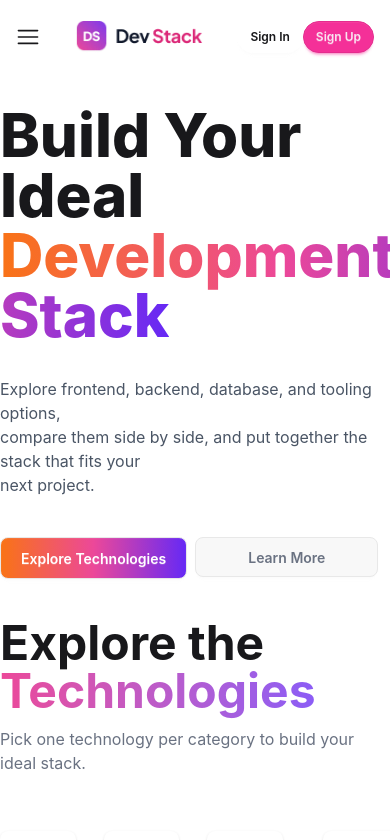
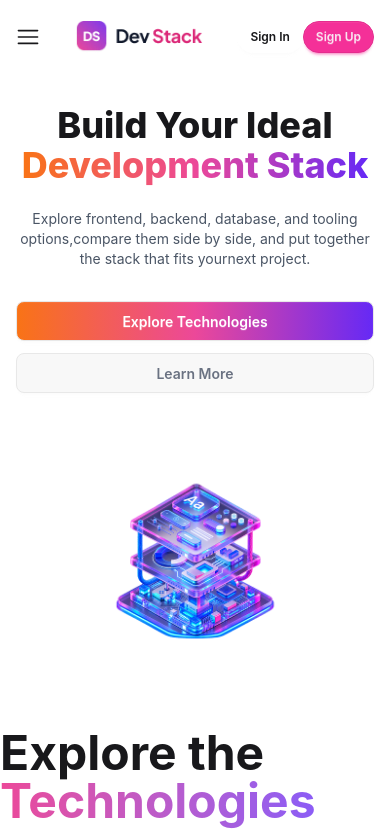
Before and after one commit to RayhanHossain52/DevStack_Website, a React (Vite) app: page / in a window 390 px wide. Shown: the top 840 px of the page. Built offline with nearby package versions, Linux system fonts and the light colour scheme.

Commit message:
Hero Section Responsive

```diff
--- a/src/components/Banner.tsx
+++ b/src/components/Banner.tsx
@@ -1,19 +1,48 @@
 import BannerLogo from '../assets/banner-stack.png'
+
 const Banner = () => {
     return (
-        <section className='w-full h-full mt-8'>
-            <div className='container mx-auto flex justify-between items-center'>
-                <div className='flex flex-col gap-8'>
-                    <h2><span className='font-extrabold text-6xl'>Build Your Ideal</span><br /><span className='text-brand-gradient font-extrabold text-6xl'>Development Stack</span></h2>
-                    <p className='text-gray-600'>Explore frontend, backend, database, and tooling options,<br />compare them side by side, and put together the stack that fits your<br />next project.</p>
-                    <div className='flex gap-2 mt-2'>
-                        <button className="btn brand-gradient rounded-lg p-5 text-white">Explore Technologies</button>
-                        <button className="btn rounded-lg px-13 text-gray-500">Learn More</button>
+        <section className="w-full mt-8">
+            <div className="container mx-auto px-4 flex flex-col lg:flex-row justify-between items-center gap-10 lg:gap-5">
+
+                <div className="flex flex-col gap-6 lg:gap-8 text-center lg:text-left">
+                    <h2>
+                        <span className="font-extrabold text-4xl sm:text-5xl lg:text-6xl">
+                            Build Your Ideal
+                        </span>
+                        <br />
+                        <span className="text-brand-gradient font-extrabold text-4xl sm:text-5xl lg:text-6xl">
+                            Development Stack
+                        </span>
+                    </h2>
+
+                    <p className="text-gray-600 text-sm sm:text-base">
+                        Explore frontend, backend, database, and tooling options,
+                        <br className="hidden lg:block" />
+                        compare them side by side, and put together the stack that fits your
+                        <br className="hidden lg:block" />
+                        next project.
+                    </p>
+
+                    <div className="flex flex-col sm:flex-row gap-3 mt-2 justify-center lg:justify-start">
+                        <button className="btn brand-gradient rounded-lg px-5 text-white">
+                            Explore Technologies
+                        </button>
+
+                        <button className="btn rounded-lg px-5 text-gray-500">
+                            Learn More
+                        </button>
                     </div>
                 </div>
-                <div>
-                    <img src={BannerLogo} alt="" className='w-140'/>
+
+                <div className="w-full lg:w-auto flex justify-center">
+                    <img
+                        src={BannerLogo}
+                        alt="Development Stack"
+                        className="w-64 sm:w-80 md:w-96 lg:w-140"
+                    />
                 </div>
+
             </div>
         </section>
     );
--- a/src/components/Navbar.tsx
+++ b/src/components/Navbar.tsx
@@ -6,13 +6,13 @@ const Navbar = () => {
         <nav className="sticky top-0 z-50 bg-white">
             <div className="container mx-auto py-5 px-4 flex justify-between items-center">
 
-                {/* Left: Hamburger - Small Devices */}
+
                 <button className="lg:hidden text-2xl">
                     <RxHamburgerMenu />
 
                 </button>
 
-                {/* Center: Brand Logo */}
+
                 <img src={logo} alt="DevStack" className="w-32 lg:w-auto" />
 
                 {/* Navigation Links - Large Devices */}
@@ -24,7 +24,7 @@ const Navbar = () => {
                     <a href="">Contact</a>
                 </div>
 
-                {/* Right: Sign In & Sign Up */}
+
                 <div className="flex">
                     <button className="btn btn-sm lg:btn-md rounded-full bg-transparent border-transparent">
                         Sign In
```
